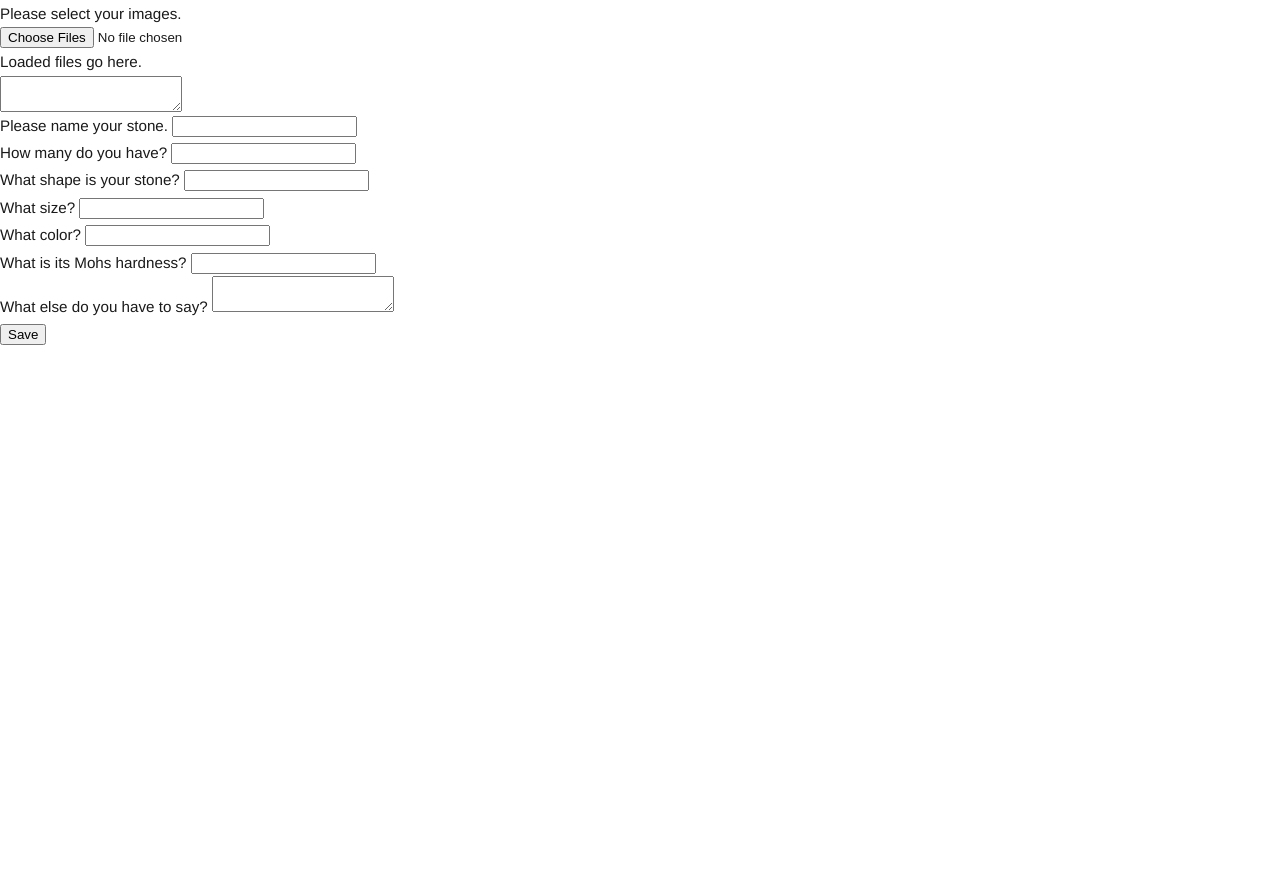
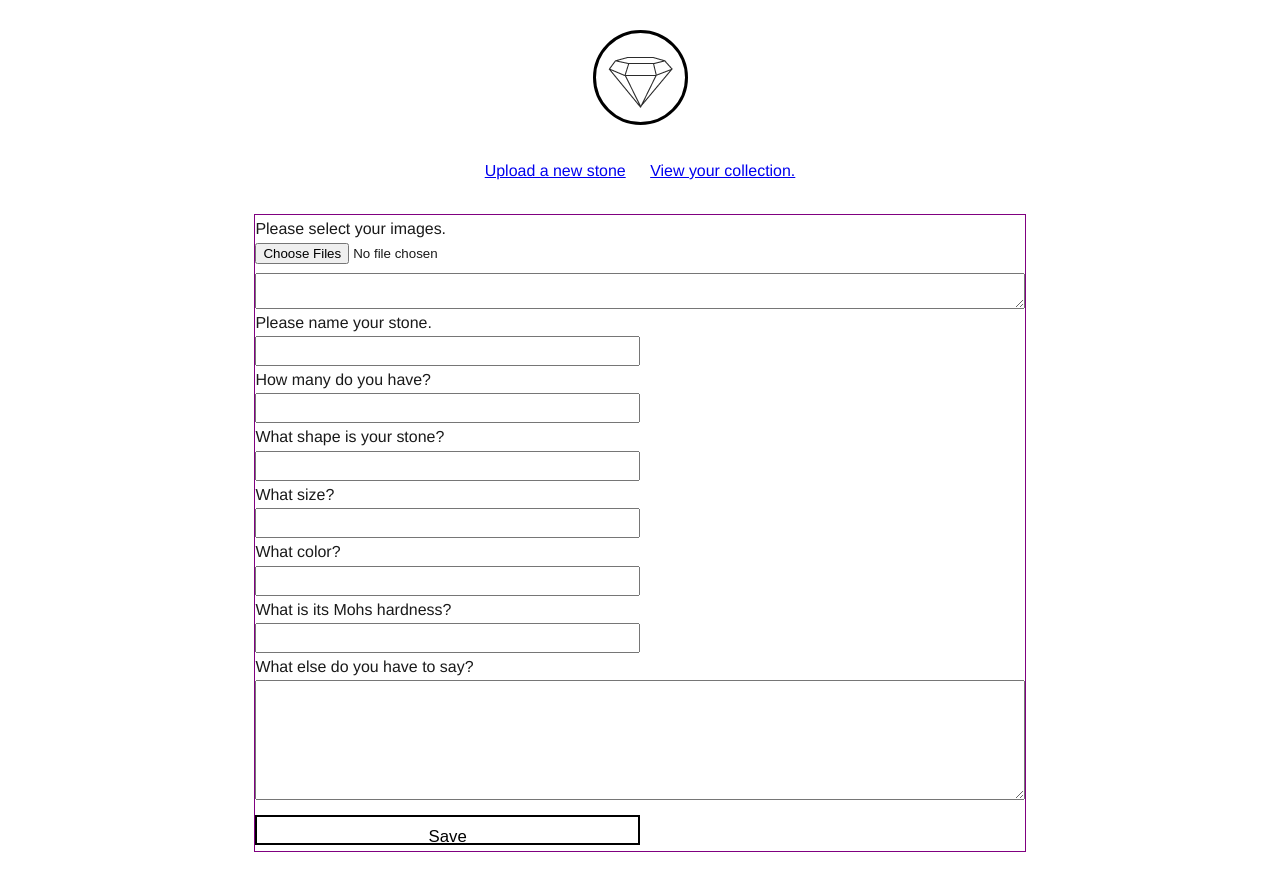
Before and after one commit to phiden/stone-inventory, a PHP site: page /upload-stone.php in a window 1280 px wide. Before the commit the page ends 345 px from the top, so only its background shows below. Run offline with PHP 8.4, Linux system fonts and the light colour scheme; some libraries are stand-ins or nearby versions.

Commit message:
added basic authentication, logo, stying

```diff
--- a/css/screen.css
+++ b/css/screen.css
@@ -66,52 +66,58 @@ article, aside, details, figcaption, figure, footer, header, hgroup, menu, nav,
 /* ------- MATH ------- */
 /* ------- GET ON WITH YOUR BAD SELF ------- */
 /* apply a natural box layout model to all elements */
-/* line 53, ../../../Sites/sass/stones/sass/screen.scss */
+/* line 68, ../../../Sites/sass/stones/sass/screen.scss */
 *, *:before, *:after {
   -moz-box-sizing: border-box;
   -webkit-box-sizing: border-box;
   box-sizing: border-box; }
 
-/* line 57, ../../../Sites/sass/stones/sass/screen.scss */
+/* line 72, ../../../Sites/sass/stones/sass/screen.scss */
 .hidden {
   display: none; }
 
-/* line 63, ../../../Sites/sass/stones/sass/screen.scss */
+/* line 78, ../../../Sites/sass/stones/sass/screen.scss */
 .light {
   color: #bebebe; }
 
-/* line 68, ../../../Sites/sass/stones/sass/screen.scss */
+/* line 83, ../../../Sites/sass/stones/sass/screen.scss */
 .right {
   float: right; }
 
-/* line 73, ../../../Sites/sass/stones/sass/screen.scss */
+/* line 88, ../../../Sites/sass/stones/sass/screen.scss */
 .left {
   float: left; }
 
-/* line 78, ../../../Sites/sass/stones/sass/screen.scss */
+/* line 93, ../../../Sites/sass/stones/sass/screen.scss */
+.bold {
+  font-weight: bold; }
+
+/* line 98, ../../../Sites/sass/stones/sass/screen.scss */
 h1, h2 {
   font-family: "Pompiere", Helvetica, Arial, sans-serif; }
 
-/* line 83, ../../../Sites/sass/stones/sass/screen.scss */
+/* line 103, ../../../Sites/sass/stones/sass/screen.scss */
 h1 {
-  font-size: 6em; }
+  font-size: 2em;
+  padding-bottom: 30px; }
 
-/* line 88, ../../../Sites/sass/stones/sass/screen.scss */
+/* line 109, ../../../Sites/sass/stones/sass/screen.scss */
 h2 {
   padding-top: 30px;
   font-size: 2em; }
 
-/* line 94, ../../../Sites/sass/stones/sass/screen.scss */
+/* line 115, ../../../Sites/sass/stones/sass/screen.scss */
 h3 {
-  font-size: 1.05em;
+  font-size: 1.575em;
   font-weight: bold;
-  letter-spacing: .001em; }
+  letter-spacing: .001em;
+  padding-bottom: 15px; }
 
-/* line 101, ../../../Sites/sass/stones/sass/screen.scss */
+/* line 123, ../../../Sites/sass/stones/sass/screen.scss */
 h1 a {
   text-decoration: none; }
 
-/* line 106, ../../../Sites/sass/stones/sass/screen.scss */
+/* line 128, ../../../Sites/sass/stones/sass/screen.scss */
 body {
   width: 100%;
   min-height: 100%;
@@ -120,104 +126,70 @@ body {
   line-height: 1.8em;
   color: #1a1a1a; }
 
-/* line 117, ../../../Sites/sass/stones/sass/screen.scss */
+/* line 139, ../../../Sites/sass/stones/sass/screen.scss */
 header {
   text-align: center;
-  height: 300px;
+  height: auto;
   background-size: cover;
-  -webkit-box-shadow: 0 1px 1px 1px rgba(0, 0, 0, 0.1);
-  box-shadow: 0 1px 1px 1px rgba(0, 0, 0, 0.1); }
+  /*-webkit-box-shadow: 0 1px 1px 1px rgba(0,0,0,.1);
+  box-shadow: 0 1px 1px 1px rgba(0,0,0,.1);*/ }
 
-/* line 126, ../../../Sites/sass/stones/sass/screen.scss */
+/* line 148, ../../../Sites/sass/stones/sass/screen.scss */
 header h1 {
   margin-bottom: .5em; }
 
-/* line 131, ../../../Sites/sass/stones/sass/screen.scss */
+/* line 154, ../../../Sites/sass/stones/sass/screen.scss */
+#logo {
+  border: 3px solid black;
+  -webkit-border-radius: 50%;
+  -moz-border-radius: 50%;
+  border-radius: 50%;
+  margin-bottom: 30px; }
+
+/* line 161, ../../../Sites/sass/stones/sass/screen.scss */
 #global-wrapper {
   width: 80%;
   margin: 0px auto;
+  text-align: center;
   font-size: 1.05em;
   background: #fff;
   position: relative;
-  margin-top: 90px;
   padding: 30px; }
 
-/* line 145, ../../../Sites/sass/stones/sass/screen.scss */
-nav#global-nav {
-  width: 80%;
-  margin: 0 auto;
-  padding-top: 30px;
-  height: auto;
-  overflow: auto; }
+/* line 175, ../../../Sites/sass/stones/sass/screen.scss */
+#main-nav li {
+  display: inline-block;
+  margin-left: 10px;
+  margin-right: 10px; }
 
-/* line 155, ../../../Sites/sass/stones/sass/screen.scss */
-nav#global-nav li {
-  display: inline-block; }
-
-/* line 161, ../../../Sites/sass/stones/sass/screen.scss */
-nav#global-nav li a {
-  font-weight: 500; }
-
-/* line 166, ../../../Sites/sass/stones/sass/screen.scss */
-.main-nav {
-  margin-left: 20px;
-  margin-right: 20px;
+/* line 182, ../../../Sites/sass/stones/sass/screen.scss */
+#main-nav {
   padding-top: 2px;
   padding-bottom: 30px; }
 
-/* line 175, ../../../Sites/sass/stones/sass/screen.scss */
-.main-nav-logo a img {
-  vertical-align: middle;
-  width: 15%;
-  height: auto;
-  padding-top: 45px;
-  margin-left: 1%;
-  margin-right: 1%; }
+/* line 191, ../../../Sites/sass/stones/sass/screen.scss */
+p {
+  margin-bottom: 7.5px; }
 
-/* line 186, ../../../Sites/sass/stones/sass/screen.scss */
-.main-nav-logo a,
-.main-nav a {
-  color: #333333;
-  text-decoration: none;
-  font-size: 1.05em;
-  font-weight: 200;
-  font-family: "Raleway", Helvetica, Arial, sans-serif; }
-
-/* line 195, ../../../Sites/sass/stones/sass/screen.scss */
-.main-nav a:hover {
-  border-bottom: 2px solid white; }
-
-/* line 200, ../../../Sites/sass/stones/sass/screen.scss */
-.main-nav-logo a {
-  font-size: 3em; }
-
-/* line 205, ../../../Sites/sass/stones/sass/screen.scss */
-.main-nav.last {
-  margin-right: 0 !important; }
-
-/* line 210, ../../../Sites/sass/stones/sass/screen.scss */
-p {
-  margin-bottom: 30px; }
-
-/* line 215, ../../../Sites/sass/stones/sass/screen.scss */
+/* line 196, ../../../Sites/sass/stones/sass/screen.scss */
 #page-right {
   width: 70%;
   float: right;
   border: 1px solid red; }
 
-/* line 222, ../../../Sites/sass/stones/sass/screen.scss */
+/* line 203, ../../../Sites/sass/stones/sass/screen.scss */
 #page-left {
   width: 30%;
   float: left;
   border: 1px solid blue; }
 
-/* line 229, ../../../Sites/sass/stones/sass/screen.scss */
+/* line 210, ../../../Sites/sass/stones/sass/screen.scss */
 .homepage {
   background: white;
   width: 90%;
   margin: 0 auto; }
 
-/* line 239, ../../../Sites/sass/stones/sass/screen.scss */
+/* line 220, ../../../Sites/sass/stones/sass/screen.scss */
 footer {
   position: relative;
   text-align: center;
@@ -226,15 +198,98 @@ footer {
   padding-top: 20px;
   clear: both; }
 
-/* line 249, ../../../Sites/sass/stones/sass/screen.scss */
+/* line 230, ../../../Sites/sass/stones/sass/screen.scss */
 #footer-content {
   width: 100%;
   /*position:fixed;
   bottom:0;*/
   font-size: 0.75em; }
 
-/* line 257, ../../../Sites/sass/stones/sass/screen.scss */
+/* UPLOADER */
+/* line 240, ../../../Sites/sass/stones/sass/screen.scss */
+#upload-stone-form {
+  margin: 0 auto;
+  display: table;
+  text-align: left;
+  width: 80%;
+  border: 1px solid purple; }
+
+/* line 249, ../../../Sites/sass/stones/sass/screen.scss */
 #upload-stone-form li {
   list-style: none; }
 
+/* line 254, ../../../Sites/sass/stones/sass/screen.scss */
+#upload-stone-form label {
+  display: table-cell;
+  width: 50%; }
+
+/* line 260, ../../../Sites/sass/stones/sass/screen.scss */
+#upload-stone-form input {
+  width: 50%;
+  display: table-cell;
+  height: 30px; }
+
+/* line 268, ../../../Sites/sass/stones/sass/screen.scss */
+#files-uploaded, #notes {
+  display: inline;
+  width: 100%; }
+
+/* line 274, ../../../Sites/sass/stones/sass/screen.scss */
+#notes {
+  height: 120px; }
+
+/* line 279, ../../../Sites/sass/stones/sass/screen.scss */
+#upload-submit {
+  margin-top: 15px;
+  border: 2px solid black;
+  background-color: white;
+  padding: 10px;
+  font-size: 1.05em;
+  -webkit-border-radius: 10;
+  -moz-border-radius: 10;
+  border-radius: 10; }
+
+/* LOG IN */
+/* line 293, ../../../Sites/sass/stones/sass/screen.scss */
+#content {
+  margin: 0 auto;
+  text-align: center; }
+
+/* line 299, ../../../Sites/sass/stones/sass/screen.scss */
+#login-submit {
+  margin-top: 15px;
+  border: 2px solid black;
+  background-color: white;
+  padding: 10px;
+  font-size: 1.05em;
+  -webkit-border-radius: 10;
+  -moz-border-radius: 10;
+  border-radius: 10; }
+
+/* INVENTORY */
+/* line 312, ../../../Sites/sass/stones/sass/screen.scss */
+.stone-article {
+  width: 100%;
+  height: auto;
+  overflow: auto;
+  margin-bottom: 30px; }
+
+/* line 320, ../../../Sites/sass/stones/sass/screen.scss */
+.stone-image {
+  width: 45%;
+  float: left;
+  margin-right: 30px; }
+
+/* line 328, ../../../Sites/sass/stones/sass/screen.scss */
+.stone-image img {
+  width: 100%;
+  -webkit-border-radius: 50%;
+  -moz-border-radius: 50%;
+  border-radius: 50%; }
+
+/* line 334, ../../../Sites/sass/stones/sass/screen.scss */
+.stone-info {
+  width: 50%;
+  float: right; }
+
 /* --------------------------------------- RESPONSIVE ------------------------------------------- */
--- a/header.php
+++ b/header.php
@@ -13,3 +13,5 @@
 	</head>
 
 	<body>
+
+		<div id="global-wrapper">
--- /dev/null
+++ b/nav.php
@@ -0,0 +1,12 @@
+<header>
+
+	<img src="diamond.png" id="logo"/>
+
+</header>
+
+<ul id='main-nav'>
+
+	<li><a href="upload-stone.php">Upload a new stone</a></li>
+	<li><a href="view-collection.php">View your collection.</a></li>
+
+</ul>
--- a/upload-stone.php
+++ b/upload-stone.php
@@ -1,56 +1,54 @@
 <? include ("header.php") ?>
 <? include("manage_db.php") ?>
+<? include "nav.php"; ?>
 
 	<form method="post" id="upload-stone-form" enctype="multipart/form-data">
 
-		<li>Please select your images.<br>
-		<input id="fileupload" type="file" name="files[]" accept="image/*" capture="camera" data-url="server/php/" multiple>
+		<li>
+			<label>Please select your images.</label>
+			<input id="fileupload" type="file" name="files[]" accept="image/*" capture="camera" data-url="server/php/" multiple>
 
-		<div id="files-loaded">
-			Loaded files go here.
-		</div>
-
-		<textarea name="files-uploaded" id="files-uploaded"></textarea>
+			<textarea name="files-uploaded" id="files-uploaded"></textarea>
 		</li>
 
 		<li>
-			Please name your stone.
+			<label>Please name your stone.</label>
 			<input type="text" name="name" id="name">
 		</li>
 
 		<li>
-			How many do you have?
+			<label>How many do you have?</label>
 			<input type="number" name="quantity" id="quantity">
 		</li>
 
 		<li>
-			What shape is your stone?
+			<label>What shape is your stone?</label>
 			<input type="text" name="shape" id="shape">
 		</li>
 
 		<li>
-			What size?
+			<label>What size?</label>
 			<input type="text" name="size" id="size">
 		</li>
 
 		<li>
 
-			What color?
+			<label>What color?</label>
 			<input type="text" name="color" id="color">
 		</li>
 
 		<li>
-			What is its Mohs hardness?
+			<label>What is its Mohs hardness?</label>
 			<input type="number" name="mohs" id="mohs">
 		</li>
 
 		<li>
-			What else do you have to say?
+			<label>What else do you have to say?</label>
 			<textarea name="notes" id="notes"></textarea>
 		</li>
 
 		<li>
-			<input type="submit" value="Save">
+			<input id="upload-submit" type="submit" value="Save">
 		</li>
 	</form>
 
--- a/view-collection.php
+++ b/view-collection.php
@@ -1,4 +1,6 @@
 <? include ("header.php") ?>
+
+<? include "nav.php"; ?>
 
 <div id="database-data">
 
```
Also changed, not shown: authenticate.php (added, +30 -0 lines), database-connect.php (added, +14 -0 lines), logged-in.php (added, +8 -0 lines), login.php (added, +87 -0 lines), query_db.php (+18 -14 lines), schema.sql (added, +15 -0 lines), diamond.png (added), 1 other file.
